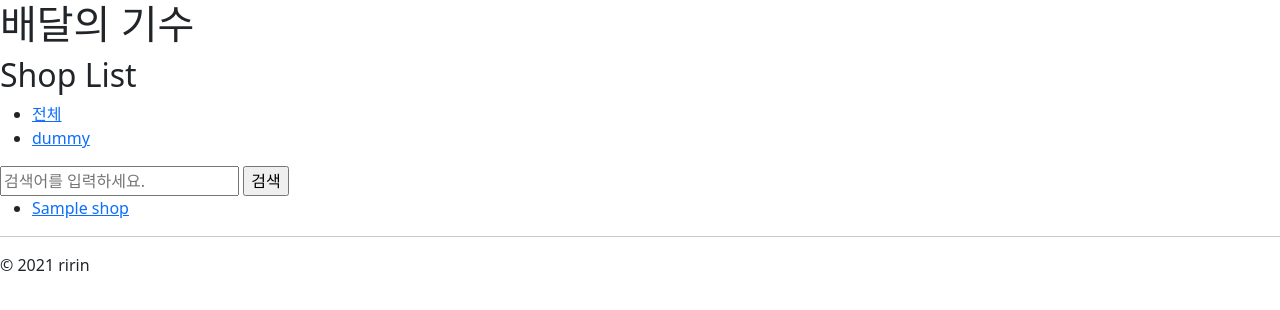
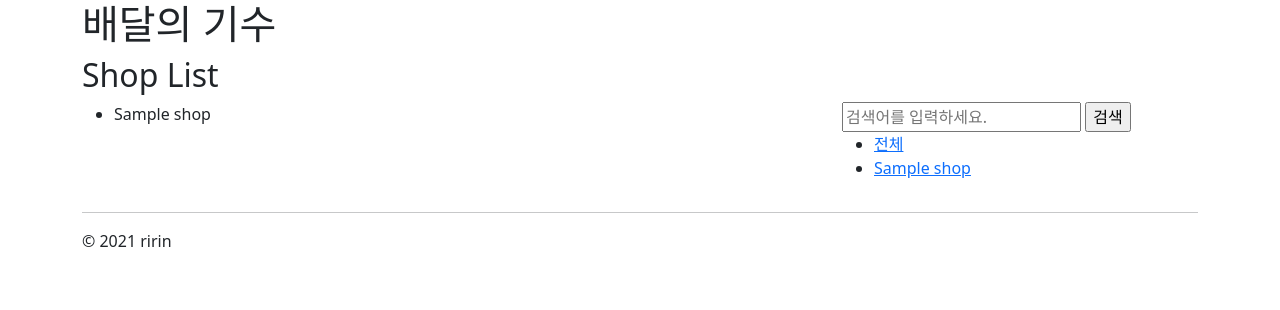
Before and after one commit to kangaerin/ririn, a Django app: page /shop/ in a window 1280 px wide. Shown: the top 310 px of the page. Run offline with Django 3.2, Linux system fonts and the light colour scheme; data comes from the database, SQL or seed files in the repository; tables that the repository leaves empty hold one stand-in row (values such as "Sample post"); some libraries are stand-ins or nearby versions.

Commit message:
shop_list 템플릿에 bootstrap 2단 컬럼 레이아웃 적용

```diff
--- a/mydjango20/shop/templates/shop/layout.html
+++ b/mydjango20/shop/templates/shop/layout.html
@@ -13,7 +13,9 @@
 </head>
 <body>
 
-    {% bootstrap_messages %}
+{% bootstrap_messages %}
+
+<div class="container">
 
     <h1>배달의 기수</h1>
 
@@ -22,6 +24,7 @@
 
     <hr/>
     &copy; 2021 ririn
+</div>
 
 </body>
 </html>
--- a/mydjango20/shop/templates/shop/shop_list.html
+++ b/mydjango20/shop/templates/shop/shop_list.html
@@ -5,20 +5,18 @@
 
     <h2>Shop List </h2>
 
+    <div class="row">
+        <div class="col-sm-8">
             <ul>
+                {% for shop in shop_list %}
                     <li>
-            <a href="?ccategory_id=">
-                전체
-            </a>
-        </li>
-        {% for category in category_list %}
-            <li>
-                <a href="?category_id={{ category.pk }}">
-                    {{ category.name }}
-                </a>
+                        {{ shop.name }}
                     </li>
                 {% endfor %}
             </ul>
+        </div>
+        <div class="col-sm-4">
+
 
             <form action="" method="get">
                 <input type="text"
@@ -27,8 +25,12 @@
                        value="{{ request.GET.query }}"/>
                 <input type="submit" value="검색"/>
             </form>
-
             <ul>
+                <li>
+                    <a href="?category_id=">
+                        전체
+                    </a>
+                </li>
                 {% for shop in shop_list %}
                     <li>
                         <a href="{% url "shop:shop_detail" shop.pk %}">
@@ -37,4 +39,6 @@
                     </li>
                 {% endfor %}
             </ul>
+        </div>
+    </div>
 {% endblock %}
```
Lines whose indentation alone changed are shown as unchanged.
